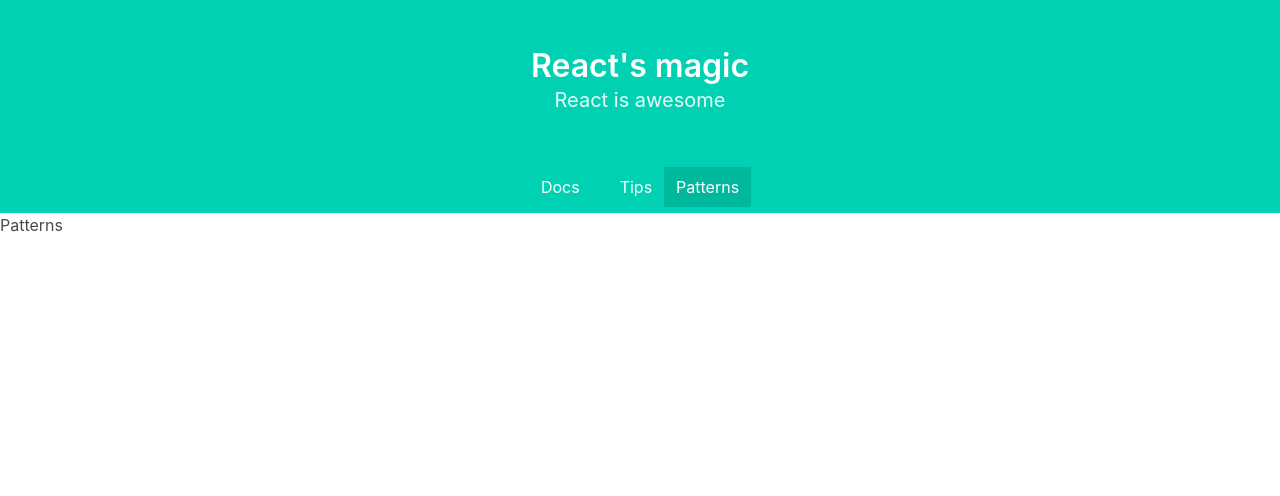
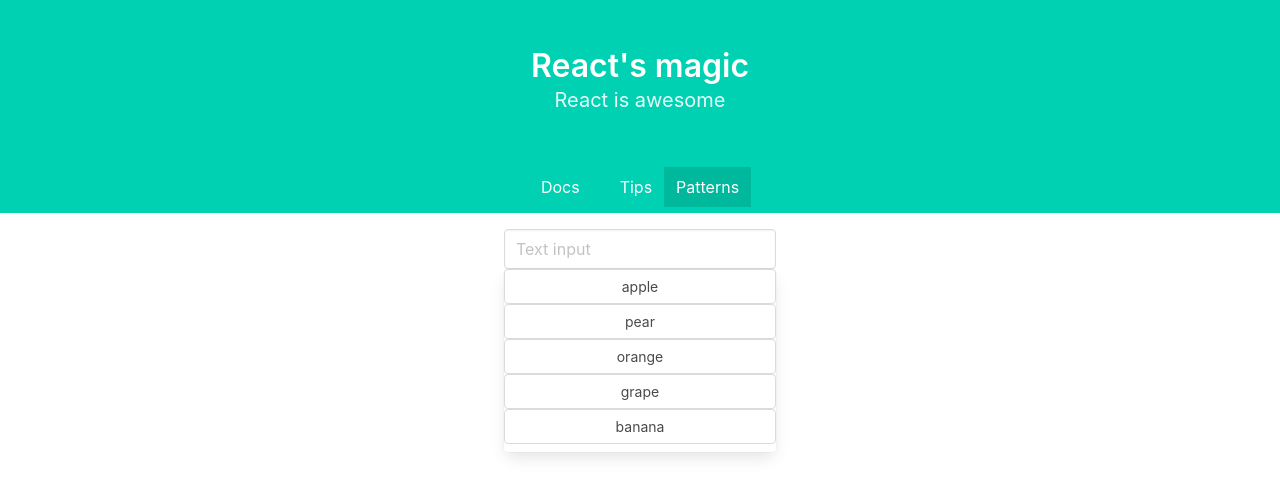
Before and after one commit to JakHer/Advanced-React, a React (Create React App) app: page /patterns in a window 1280 px wide. Shown: the top 496 px of the page. Built offline with nearby package versions, Linux system fonts and the light colour scheme.

Commit message:
feat: dropdown search with Downshift lib

```diff
--- a/src/App.js
+++ b/src/App.js
@@ -1,11 +1,9 @@
 import React from "react";
-import styles from "./App.module.scss";
-import cx from "classnames";
 import Header from "./components//Header/Header";
 import { BrowserRouter, Switch, Route } from "react-router-dom";
 import Docs from "./views/Docs";
 import Tips from "./views/Tips";
-import Patterns from "./views/Patterns";
+import Patterns from "./views/Patterns/Patterns";
 
 const App = () => (
   <BrowserRouter>
--- a/src/views/Patterns.js
+++ /dev/null
@@ -1,9 +0,0 @@
-import React from "react";
-
-const Patterns = () => (
-  <div>
-    <p>Patterns</p>
-  </div>
-);
-
-export default Patterns;
--- /dev/null
+++ b/src/views/Patterns/Patterns.js
@@ -0,0 +1,22 @@
+import React from "react";
+import cx from "classnames";
+import styles from "./Patterns.module.scss";
+
+const items = [{ value: "apple" }, { value: "pear" }, { value: "orange" }, { value: "grape" }, { value: "banana" }];
+
+const Patterns = () => (
+  <div className={cx("container mt-4", styles.Box)}>
+    <div className={cx("dropdown is-active", styles.Dropdown)}>
+      <input className={cx("input", styles.Input)} autoComplete="off" type="text" placeholder="Text input" />
+      <div className={cx("dropdown-menu pt-0", styles.DropdownMenu)} id="dropdown-menu" role="menu">
+        <div className="dropdown-content pt-0">
+          {items.map(({ value }) => (
+            <li className="dropdown-item button">{value}</li>
+          ))}
+        </div>
+      </div>
+    </div>
+  </div>
+);
+
+export default Patterns;
--- /dev/null
+++ b/src/views/Patterns/Patterns.module.scss
@@ -0,0 +1,9 @@
+.DropdownMenu {
+  width: 100%;
+}
+
+.Box {
+  display: flex;
+  justify-content: center;
+  align-items: center;
+}
```
